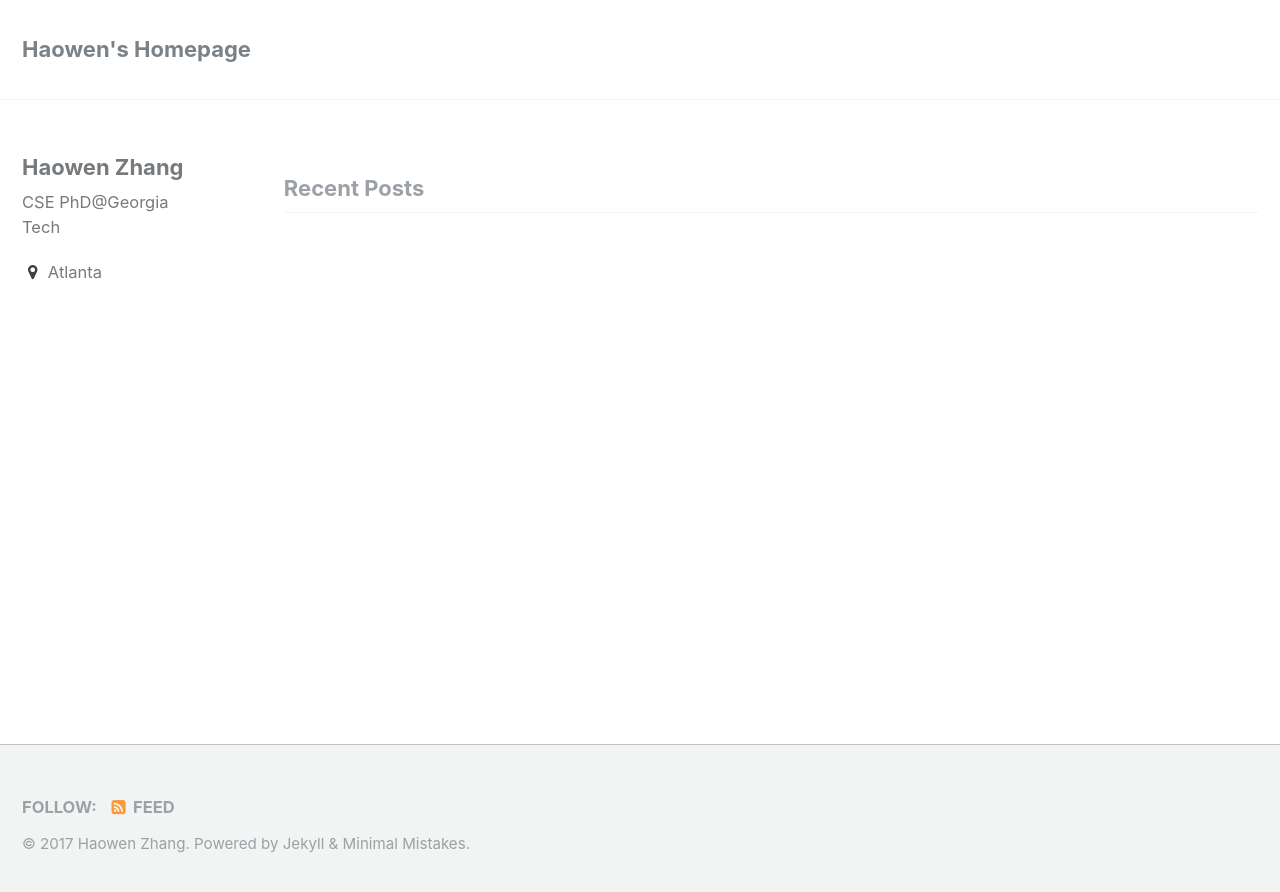
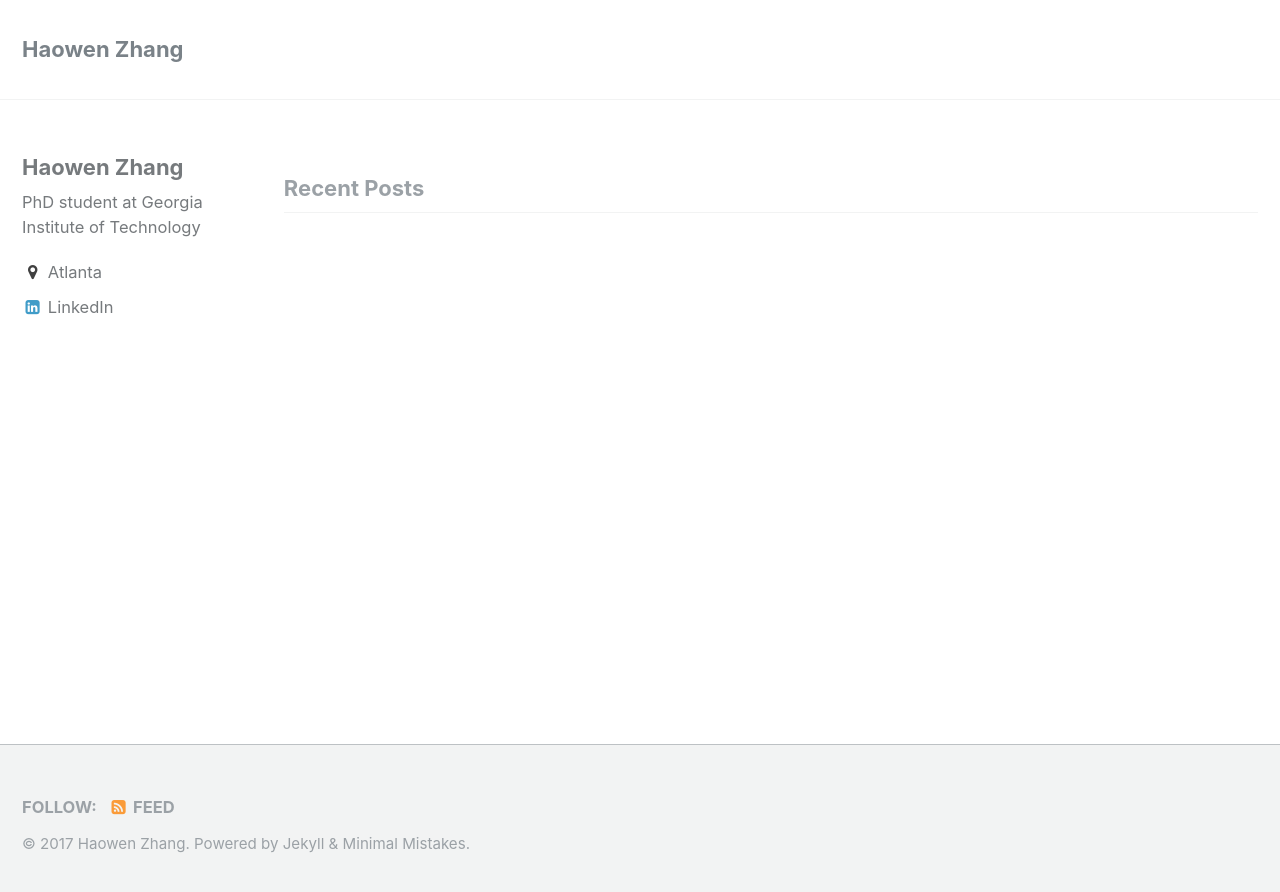
Before and after one commit to howenz/howenz.github.io, a Jekyll site: the page built from index.html, in a window 1280 px wide. Shown: the top 892 px of the page. Built offline with Jekyll 4.4.1, drawn with Linux system fonts in a browser that asks for light colours; the list of posts is cut into pages by our own code; part of the change alters nothing that is shown.

Commit message:
update config

```diff
--- a/_config.yml
+++ b/_config.yml
@@ -7,7 +7,7 @@
 
 # Site Settings
 locale                   : "en"
-title                    : "Haowen's Homepage"
+title                    : "Haowen Zhang"
 title_separator          : "-"
 name                     : "Haowen Zhang"
 description              : "My personal website."
@@ -79,7 +79,7 @@ analytics:
 author:
   name             : "Haowen Zhang"
   avatar           : # path of avatar image, e.g. "/assets/images/bio-photo.jpg"
-  bio              : "CSE PhD@Georgia Tech"
+  bio              : "PhD student at Georgia Institute of Technology"
   location         : "Atlanta"
   email            :
   uri              :
@@ -94,7 +94,7 @@ author:
   keybase          :
   instagram        :
   lastfm           :
-  linkedin         :
+  linkedin         : "haowen-zhang-2a8259129/"
   pinterest        :
   soundcloud       :
   stackoverflow    : # "123456/username" (the last part of your profile url, e.g. http://stackoverflow.com/users/123456/username)
@@ -244,3 +244,25 @@ defaults:
       comments: # true
       share: true
       related: true
+defaults:
+  # _portfolio
+     - scope:
+         path: ""
+         type: portfolio
+         values:
+             layout: single
+             author_profile: false
+             share: true
+defaults:
+  # _pages
+    - scope:
+        path: ""
+        type: pages
+        values:
+            layout: single
+            author_profile: true
+
+collections:
+    portfolio:
+        output: true
+        permalink: /:collection/:path/
```
